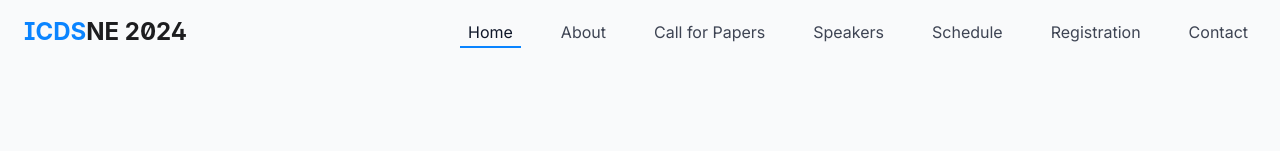
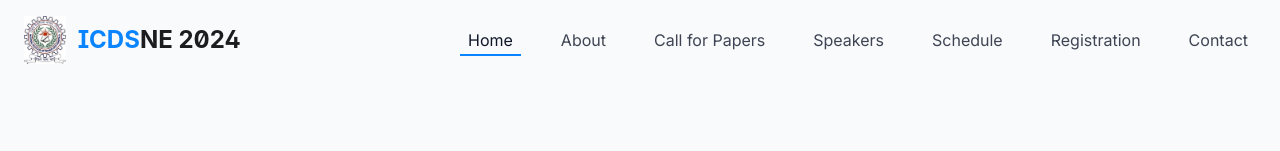
Before and after one commit to chhaveesh/icdsne-2025, a React (Vite) app: page / in a window 1280 px wide. Shown: the top 151 px of the page. Built offline with nearby package versions, Linux system fonts and the light colour scheme; a web font is replaced by a local one.

Commit message:
Add header logo
Add logo to the header component.

```diff
--- a/src/components/layout/Header.tsx
+++ b/src/components/layout/Header.tsx
@@ -53,7 +53,12 @@ const Header = () => {
       )}
     >
       <div className="container mx-auto px-4 md:px-6 flex items-center justify-between">
-        <a href="#home" className="flex items-center gap-2 z-10">
+        <a href="#home" className="flex items-center gap-3 z-10">
+          <img
+            src="/lovable-uploads/83e0eb93-1db1-4923-908c-f1bdcf4b8d3c.png"
+            alt="NITK Logo"
+            className="h-12 w-auto"
+          />
           <div className="font-display font-bold text-xl md:text-2xl">
             <span className="text-icds-blue">ICDS</span>
             <span className="text-icds-dark">NE 2024</span>
```
Also changed, not shown: public/lovable-uploads/83e0eb93-1db1-4923-908c-f1bdcf4b8d3c.png (added).
